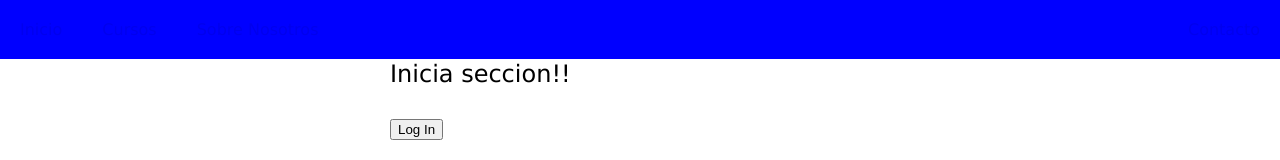
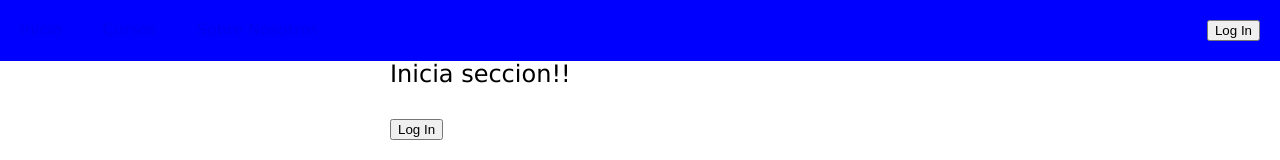
Before and after one commit to RafaelHerrera7/angular-repo, an Angular app in the folder angular-17-main/: page / in a window 1280 px wide. Shown: the top 160 px of the page. Built offline with nearby package versions, Linux system fonts and the light colour scheme.

Commit message:
subida miercoles0

```diff
--- a/angular-17-main/src/app/nav-bar/nav-bar.component.ts
+++ b/angular-17-main/src/app/nav-bar/nav-bar.component.ts
@@ -10,19 +10,29 @@ import { Component } from '@angular/core';
         <li><a href="#">Inicio</a></li>
         <li><a href="#">Cursos</a></li>
         <li><a href="#">Sobre Nosotros</a></li>
-        <li id="last-button"><a  href="#">Contacto</a></li>
+        @if (isLogged) {
+          <li id="last-button"><a  href="#"> <img src="https://github.com/rafaelherrera7.png" alt="alt"></a></li>
+        } @else {
+          <li id="last-button"><a href="#"><button (click)="isLogged = true">Log In</button></a></li>
+        }
+
+
       </ul>
     </div>
 
   `,
   styles: `
+    img {
+      width: 24px;
+      height: 24px;
+      border-radius: 50%;
+
+    }
     div {
       position: fixed;
       z-index: 100;
       width: 100%;
-
       background-color: blue;
-
     }
     ul {
       list-style: none;
@@ -41,12 +51,13 @@ import { Component } from '@angular/core';
       text-decoration: none;
     }
     #last-button {
-
       float: right;
+      margin: 0;
+      padding: 0;
     }
 
   `
 })
 export class NavBarComponent {
-
+  isLogged = false;
 }
```
